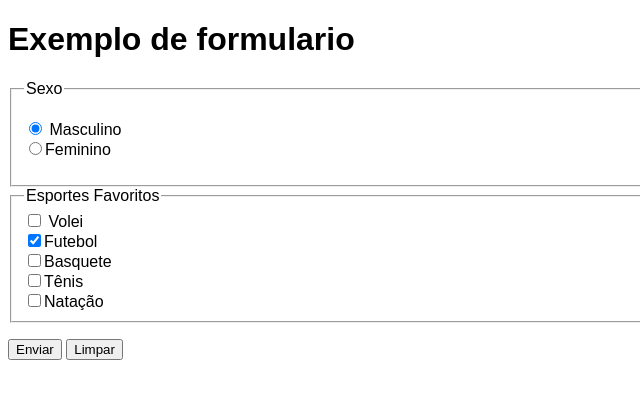
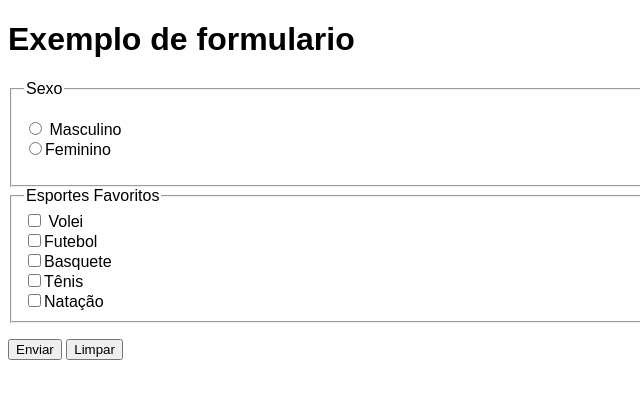
Before and after one commit to Gabreeoo/html-css, a plain HTML site: page exercicios/ex025/form005.html in a window 1280 px wide. Shown: the full height of the page, 0-640 px from the left. Drawn offline with Linux system fonts and the light colour scheme.

Commit message:
formulario 005

```diff
--- a/exercicios/ex025/form005.html
+++ b/exercicios/ex025/form005.html
@@ -13,14 +13,14 @@
 <body>
     <h1>Exemplo de formulario</h1>
 
-    <form action="cadastro.php" method="get">
+
 
         <fieldset>
             <legend>Sexo</legend>
             <form action="cadastro.php" method="get">
 
                 <p>
-                    <input type="radio" name="sexo" id="isxmas" value="M" checked> <label for="isxmas">Masculino</label>
+                    <input type="radio" name="sexo" id="isxmas" value="M"> <label for="isxmas">Masculino</label>
                     <br>
                     <input type="radio" name="sexo" id="isxfem" value="F"><label for="isxfem">Feminino</label>
 
@@ -29,10 +29,13 @@
             </form>
         </fieldset>
 
+
+       <form action="cadastro.php" method="GET">
+
         <fieldset>
             <legend>Esportes Favoritos</legend>
             <input type="checkbox" name="esvol" id="iesvol"> <label for="iesvol">Volei</label> <br>
-            <input type="checkbox" name="esfut" id="iesfut" checked><label for="iesfut">Futebol</label> <br>
+            <input type="checkbox" name="esfut" id="iesfut"><label for="iesfut">Futebol</label> <br>
             <input type="checkbox" name="esbas" id="iesbas"><label for="iesbas">Basquete</label> <br>
             <input type="checkbox" name="esten" id="iesten"><label for="iesten">Tênis</label> <br>
             <input type="checkbox" name="esnat" id="iesnat"><label for="iesnat">Natação</label> <br>
```
